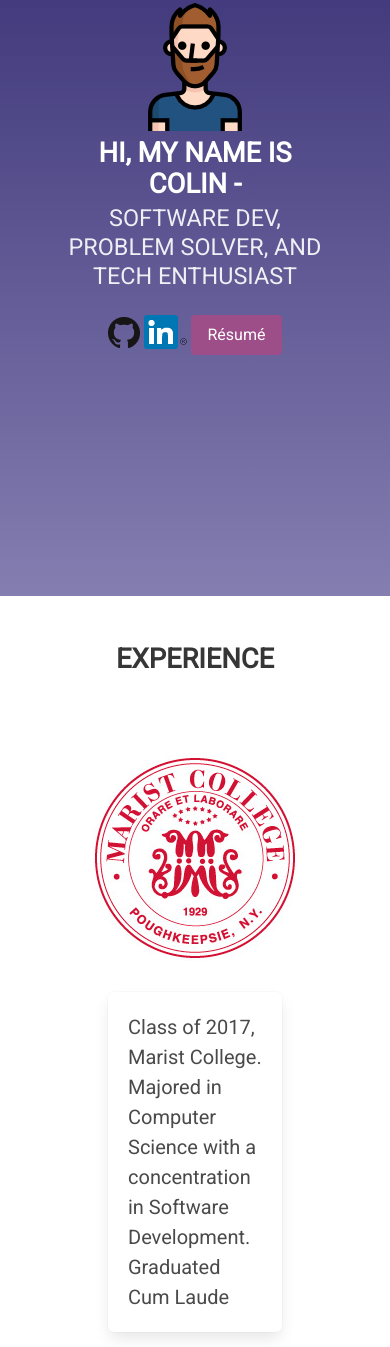
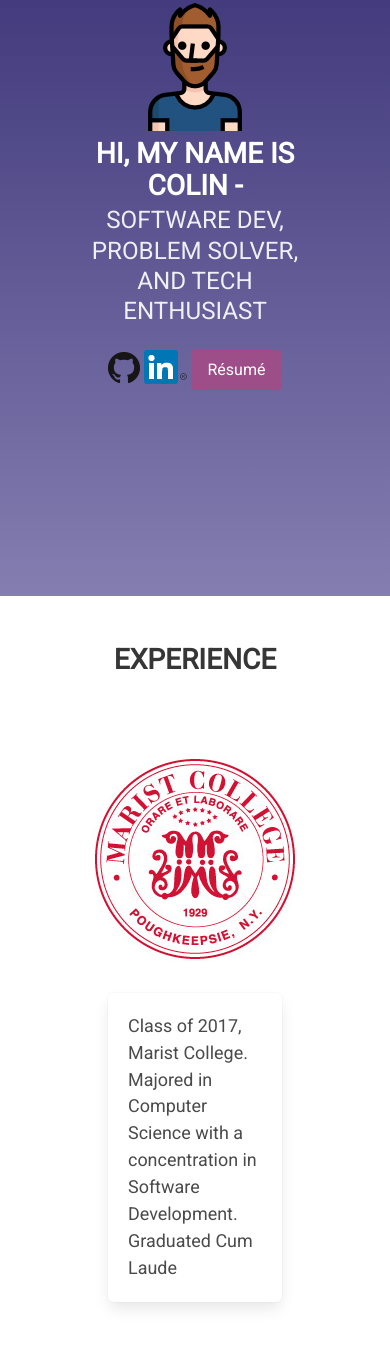
Before and after one commit to colinferris95/colinferrisdev, a plain HTML site: page index.html in a window 390 px wide. Shown: the part 79-1426 px from the top of the page. Drawn offline with nearby package versions, Linux system fonts and the light colour scheme.

Commit message:
css font sizes

```diff
--- a/css/mystyle.css
+++ b/css/mystyle.css
@@ -133,20 +133,28 @@ a.underline:after {
 
 }
 	.title.is-1{
-	font-size: 7vw;
+	font-size: 7.2vw;
 
 	}
 	.subtitle.is-2{
 
-	font-size: 6vw;
+	font-size: 6.2vw;
 	}
 
 	.is-size-4{
-	font-size: 5vw!important;
+	font-size: 5.2vw!important;
 
 	}
 
+
 }
+@media(max-width: 550px) and (min-height:400px) {
+.desc{
+		font-size: 4.6vw!important;
+	}
+}
+
+
 .project-picture{
 	margin: auto;
 	text-align: center;
```
